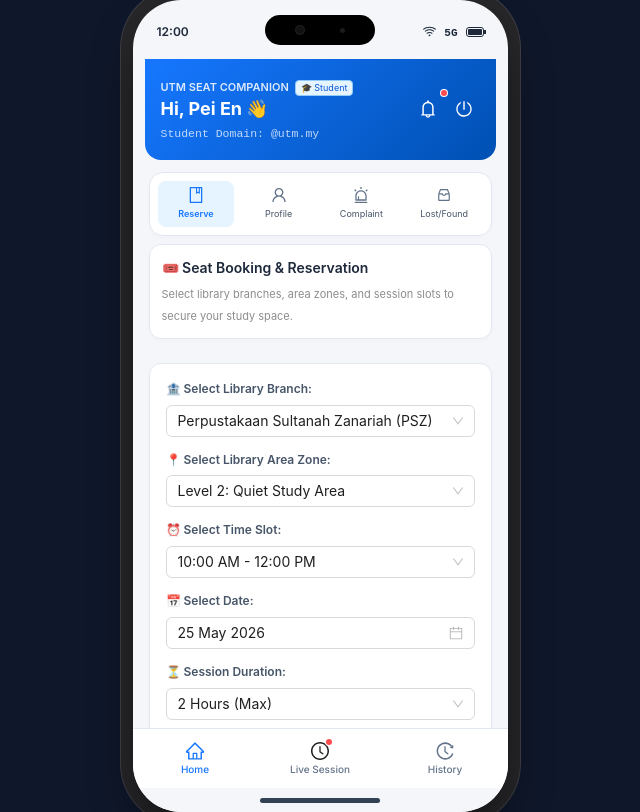
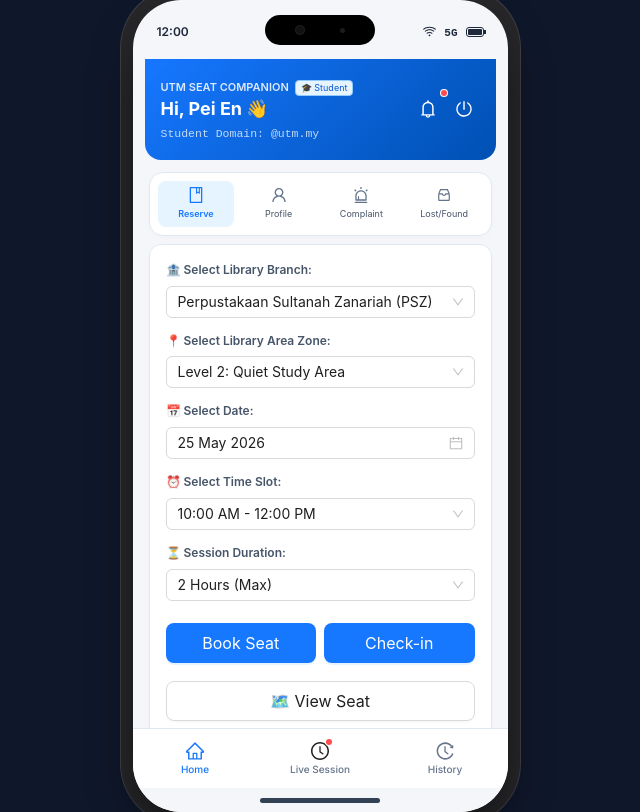
Before and after one commit to lokepeien/LibraryGo-prototype, a React (Vite) app in the folder frontend-mobile/: page / in a window 1280 px wide. Shown: the whole page, without its empty margins (320-960 px from the left). Built offline with nearby package versions, Linux system fonts and the light colour scheme.

Commit message:
reserve module 90%

```diff
--- a/frontend-mobile/src/student/ReserveSeat.jsx
+++ b/frontend-mobile/src/student/ReserveSeat.jsx
@@ -1,5 +1,6 @@
 import React, { useState } from 'react';
-import { Card, Button, Select, Modal, Tabs, Typography, DatePicker, message } from 'antd';
+import { Card, Button, Select, Modal, Tabs, Typography, DatePicker } from 'antd';
+import { CheckCircleOutlined } from '@ant-design/icons';
 import dayjs from 'dayjs';
 
 const { Title, Text } = Typography;
@@ -106,18 +107,11 @@ export default function ReserveSeat({
   const isBanned = student.strikes >= 5;
   const [viewSeatVisible, setViewSeatVisible] = useState(false);
   const [mapTab, setMapTab] = useState('seat');
+  const [bookSuccessVisible, setBookSuccessVisible] = useState(false);
+  const [checkInDeadline, setCheckInDeadline] = useState('');
 
   return (
     <div style={{ display: 'flex', flexDirection: 'column', gap: 12 }} className="fade-in-view">
-      <Card className="mobile-card" bodyStyle={{ padding: 12 }}>
-        <Title level={5} style={{ margin: '0 0 4px 0', fontSize: '14px', color: '#1e293b' }}>
-          🎟️ Seat Booking & Reservation
-        </Title>
-        <Text type="secondary" style={{ fontSize: '11px' }}>
-          Select library branches, area zones, and session slots to secure your study space.
-        </Text>
-      </Card>
-
       {/* Library selection Form */}
       <Card className="mobile-card" bodyStyle={{ padding: 16 }}>
         <div style={{ display: 'flex', flexDirection: 'column', gap: 14 }}>
@@ -156,6 +150,21 @@ export default function ReserveSeat({
             />
           </div>
 
+          {/* Date Selector */}
+          <div>
+            <Text strong style={{ fontSize: '12px', color: '#475569', display: 'block', marginBottom: 6 }}>
+              📅 Select Date:
+            </Text>
+            <DatePicker
+              value={selectedDate}
+              onChange={(val) => setSelectedDate(val)}
+              disabledDate={disabledDate}
+              allowClear={false}
+              format="DD MMM YYYY"
+              style={{ width: '100%' }}
+            />
+          </div>
+
           {/* Time Slot Selector */}
           <div>
             <Text strong style={{ fontSize: '12px', color: '#475569', display: 'block', marginBottom: 6 }}>
@@ -173,21 +182,6 @@ export default function ReserveSeat({
                 { value: '04:00 PM - 06:00 PM', label: '04:00 PM - 06:00 PM' },
                 { value: '06:00 PM - 08:00 PM', label: '06:00 PM - 08:00 PM' }
               ]}
-            />
-          </div>
-
-          {/* Date Selector */}
-          <div>
-            <Text strong style={{ fontSize: '12px', color: '#475569', display: 'block', marginBottom: 6 }}>
-              📅 Select Date:
-            </Text>
-            <DatePicker
-              value={selectedDate}
-              onChange={(val) => setSelectedDate(val)}
-              disabledDate={disabledDate}
-              allowClear={false}
-              format="DD MMM YYYY"
-              style={{ width: '100%' }}
             />
           </div>
 
@@ -216,8 +210,8 @@ export default function ReserveSeat({
               block
               disabled={isBanned}
               onClick={() => {
-                const deadline = getCheckInDeadline(selectedTimeSlot);
-                message.success(`🎉 Book seat success! Please check-in before ${deadline}.`);
+                setCheckInDeadline(getCheckInDeadline(selectedTimeSlot));
+                setBookSuccessVisible(true);
               }}
             >
               Book Seat
@@ -299,6 +293,26 @@ export default function ReserveSeat({
         </div>
       </Modal>
 
+      {/* Book Seat Success Modal */}
+      <Modal
+        visible={bookSuccessVisible}
+        footer={null}
+        closable={false}
+        width={300}
+        centered
+      >
+        <div style={{ textAlign: 'center', padding: '16px 0' }}>
+          <CheckCircleOutlined style={{ fontSize: '48px', color: '#52c41a', marginBottom: 12 }} />
+          <Title level={5} style={{ margin: '0 0 8px 0' }}>Book Seat Success!</Title>
+          <Text type="secondary" style={{ fontSize: '12px', display: 'block', marginBottom: 16 }}>
+            Please check-in before {checkInDeadline}.
+          </Text>
+          <Button type="primary" block onClick={() => setBookSuccessVisible(false)}>
+            OK
+          </Button>
+        </div>
+      </Modal>
+
       {/* Maps: Seat Plan / Floor Plan Modal */}
       <Modal
         title={<span style={{ fontWeight: 700 }}>🗺️ Maps</span>}
```
